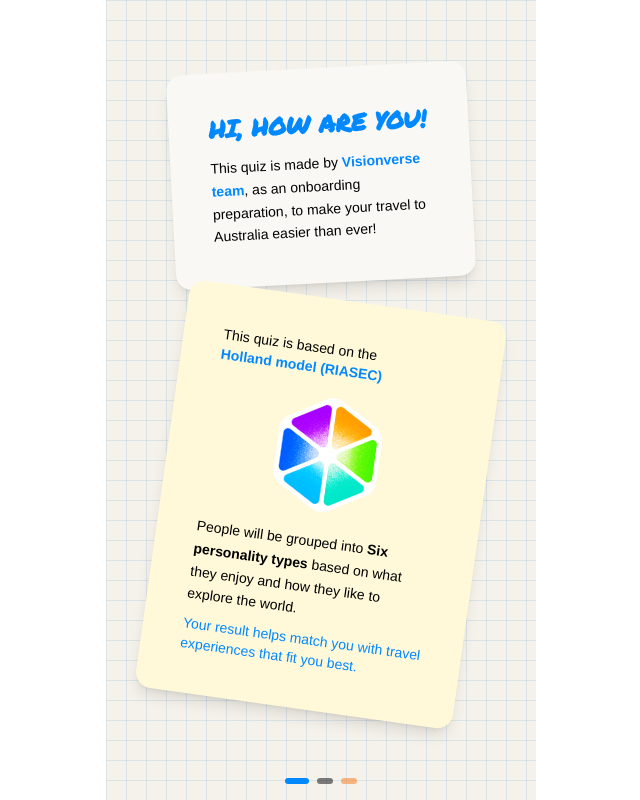
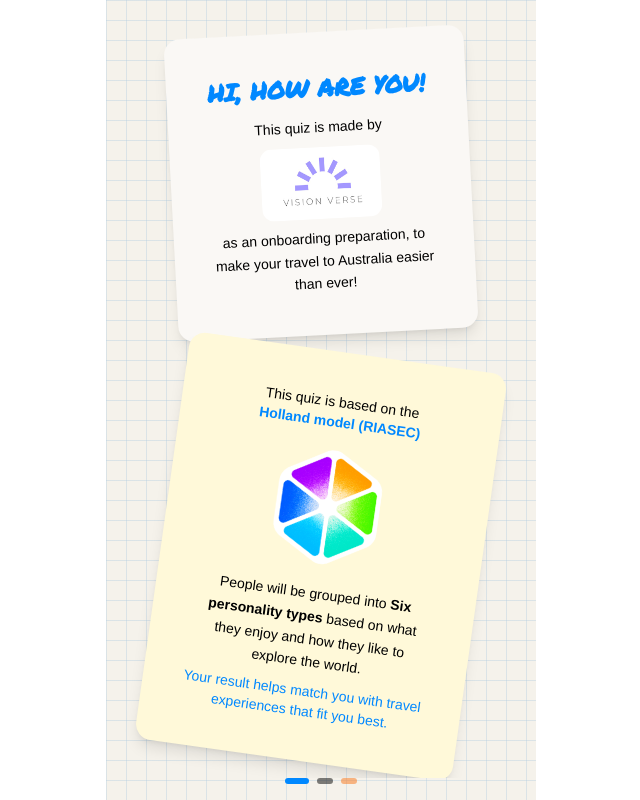
Before and after one commit to Kloswasa/psychology-quiz-new, a Next.js app in the folder psychology-quiz/: page /intro in a window 1280 px wide. Shown: the whole page, without its empty margins (319-959 px from the left). Built offline with nearby package versions, Linux system fonts and the light colour scheme.

Commit message:
animation implementation

```diff
--- a/psychology-quiz/components/IntroCarousel.tsx
+++ b/psychology-quiz/components/IntroCarousel.tsx
@@ -50,13 +50,13 @@ export function IntroCarousel() {
           style={{ transform: `translateX(-${pageIndex * 100}%)` }}
         >
           <div className="h-full w-full flex-shrink-0">
-            <IntroPage1 />
+            <IntroPage1 isActive={pageIndex === 0} />
           </div>
           <div className="h-full w-full flex-shrink-0">
-            <IntroPage2 />
+            <IntroPage2 isActive={pageIndex === 1} />
           </div>
           <div className="h-full w-full flex-shrink-0">
-            <IntroPage3 />
+            <IntroPage3 isActive={pageIndex === 2} />
           </div>
         </div>
       </div>
--- a/psychology-quiz/components/TravelerResult.tsx
+++ b/psychology-quiz/components/TravelerResult.tsx
@@ -229,9 +229,9 @@ export default function TravelerResult({
               />
             ) : null}
           </div>
-          <p className="p-5 text-sm leading-relaxed text-neutral-900">
+          {/* <p className="p-5 text-sm leading-relaxed text-neutral-900">
             {description}
-          </p>
+          </p>*/}
         </section>
 
         {/* Save and Share section */}
--- a/psychology-quiz/components/intro/IntroPage1.tsx
+++ b/psychology-quiz/components/intro/IntroPage1.tsx
@@ -1,32 +1,54 @@
 'use client';
 
-export function IntroPage1() {
+import { motion } from 'framer-motion';
+
+const cardVariants = {
+  hiddenLeft: { opacity: 0, x: -80 },
+  hiddenRight: { opacity: 0, x: 80 },
+  visible: (rotate: number) => ({
+    opacity: 1,
+    x: 0,
+    rotate,
+    transition: { duration: 0.5, ease: 'easeOut' as const },
+  }),
+};
+
+type IntroPage1Props = { isActive?: boolean };
+
+export function IntroPage1({ isActive = false }: IntroPage1Props) {
   return (
     <div className="flex flex-col items-center justify-center min-h-full px-6 py-8 overflow-y-auto">
       {/* Upper card – stacked, centered */}
-      <div
+      <motion.div
         className="w-full max-w-[300px] rounded-2xl bg-[#faf8f5] shadow-lg p-6 py-10 sm:p-10 mb-6"
-        style={{ transform: 'rotate(-3deg)' }}
+        initial="hiddenLeft"
+        animate={isActive ? 'visible' : 'hiddenLeft'}
+        variants={cardVariants}
+        custom={-3}
       >
         <h2
-          className="text-2xl font-bold text-[#0088ff] mb-3"
+          className="text-2xl font-bold text-[#0088ff] mb-3 text-center"
           style={{ fontFamily: 'var(--font-permanent-marker), cursive' }}
         >
           HI, HOW ARE YOU!
         </h2>
-        <p className="text-sm text-black leading-relaxed">
+        <p className="text-sm text-black leading-relaxed text-center">
           This quiz is made by{' '}
-          <span className="font-bold text-[#0088ff]">Visionverse team</span>, as an
+          <img src="intro/visionverse-logo.png" alt="Visionverse team" className="w-30 h-18 mx-auto my-2 rounded-xl" />as an
           onboarding preparation, to make your travel to Australia easier than ever!
         </p>
-      </div>
+      </motion.div>
 
       {/* Lower card – continues below upper, centered */}
-      <div
+      <motion.div
         className="w-full max-w-[320px] -mt-2 rounded-2xl bg-[#FFF9D9] p-6 sm:p-7 md:p-10 shadow-lg max-h-[55vh] overflow-y-auto"
-        style={{ transform: 'rotate(8deg)' }}
+        initial="hiddenRight"
+        animate={isActive ? 'visible' : 'hiddenRight'}
+        variants={cardVariants}
+        custom={8}
+        transition={{ duration: 0.5, ease: 'easeOut' as const, delay: isActive ? 0.2 : 0 }}
       >
-        <p className="text-sm text-black mb-3">
+        <p className="text-sm text-black mb-3 text-center">
           This quiz is based on the{' '}
           <br /><span className="font-bold text-[#0088ff]">Holland model (RIASEC)</span><br />
         </p>
@@ -37,15 +59,15 @@ export function IntroPage1() {
             className="w-20 h-20 sm:w-24 sm:h-24 md:w-[120px] md:h-[120px] object-contain"
           />
         </div>
-        <p className="text-sm text-black leading-relaxed">
+        <p className="text-sm text-black leading-relaxed text-center">
           People will be grouped into{' '}
           <span className="font-bold">Six personality types</span> based on what they
           enjoy and how they like to explore the world.
         </p>
-        <p className="text-sm text-[#0088ff] font-medium mt-2">
+        <p className="text-sm text-[#0088ff] font-medium mt-2 text-center">
           Your result helps match you with travel experiences that fit you best.
         </p>
-      </div>
+      </motion.div>
     </div>
   );
 }
--- a/psychology-quiz/components/intro/IntroPage2.tsx
+++ b/psychology-quiz/components/intro/IntroPage2.tsx
@@ -1,10 +1,42 @@
 'use client';
 
-export function IntroPage2() {
+import { useEffect, useState } from 'react';
+import { motion } from 'framer-motion';
+
+const cardVariants = {
+  hiddenLeft: { opacity: 0, x: -80 },
+  hiddenRight: { opacity: 0, x: 80 },
+  visible: (rotate: number) => ({
+    opacity: 1,
+    x: 0,
+    rotate,
+    transition: { duration: 0.5, ease: 'easeOut' as const },
+  }),
+};
+
+
+type IntroPage2Props = { isActive?: boolean };
+
+export function IntroPage2({ isActive = false }: IntroPage2Props) {
+  const [hasImageShown, setHasImageShown] = useState(false);
+
+  useEffect(() => {
+    if (isActive && !hasImageShown) {
+      const t = setTimeout(() => setHasImageShown(true), 900);
+      return () => clearTimeout(t);
+    }
+  }, [isActive, hasImageShown]);
+
   return (
     <div className="flex flex-col min-h-full px-10 py-6 overflow-y-auto items-center justify-center">
       {/* Blue block – How to play */}
-      <div className="w-full  bg-[#0088ff] p-6 pb-8 text-white">
+      <motion.div
+        className="w-full  bg-[#0088ff] p-6 pb-8 text-white"
+        initial="hiddenLeft"
+        animate={isActive ? 'visible' : 'hiddenLeft'}
+        variants={cardVariants}
+        custom={-3}
+      >
         <h2
           className="text-2xl font-bold mb-3 text-center"
           style={{ fontFamily: 'var(--font-permanent-marker), cursive' }}
@@ -22,17 +54,35 @@ export function IntroPage2() {
           </div>
 
         </div>
-      </div>
+      </motion.div>
 
       {/* Orange block – be yourself */}
-      <div className="w-full  bg-[#FFB200] mt-12 pt-6 px-6 pb-8 relative">
-        <img src="/intro/buself.png"
-        alt="Arrow up" className="absolute -top-6 left-1/2 -translate-x-1/2" style={{ transform: 'rotate(-8deg)' }} />
+      <motion.div
+        className="w-full  bg-[#FFB200] mt-12 pt-6 px-6 pb-8 relative"
+        initial="hiddenRight"
+        animate={isActive ? 'visible' : 'hiddenRight'}
+        variants={cardVariants}
+        custom={8}
+        transition={{ duration: 0.5, ease: 'easeOut' as const, delay: isActive ? 0.2 : 0 }}
+      >
         <p className="text-white text-center text-sm mt-6 " >
           It is the golden rule to play this quiz, more intuition you use, the best
           result it be.
         </p>
-      </div>
+        <motion.img
+          src="/intro/buself.png"
+          alt="Be yourself"
+          className="absolute -top-8 left-1/2"
+          style={{ transform: 'translateX(-50%) rotate(-6deg)' }}
+          initial={{ opacity: 0 }}
+          animate={{ opacity: isActive ? 1 : 0 }}
+          transition={{
+            duration: hasImageShown ? 0 : 0.4,
+            ease: 'easeOut' as const,
+            delay: hasImageShown ? 0 : 0.6,
+          }}
+        />
+      </motion.div>
     </div>
   );
 }
--- a/psychology-quiz/components/intro/IntroPage3.tsx
+++ b/psychology-quiz/components/intro/IntroPage3.tsx
@@ -1,15 +1,33 @@
 'use client';
 
 import { useRouter } from 'next/navigation';
+import { motion } from 'framer-motion';
 
-export function IntroPage3() {
+const fadeInUp = {
+  hidden: { opacity: 0, y: 24 },
+  visible: (i: number) => ({
+    opacity: 1,
+    y: 0,
+    transition: { duration: 0.45, ease: 'easeOut' as const, delay: i * 0.12 },
+  }),
+};
+
+type IntroPage3Props = { isActive?: boolean };
+
+export function IntroPage3({ isActive = false }: IntroPage3Props) {
   const router = useRouter();
 
   return (
     <div className="flex flex-col items-center justify-center min-h-screen">
     <div className="flex flex-col items-center justify-center py-6  bg-white mx-8 my-6">
       {/* Header */}
-      <div className="text-center mb-4">
+      <motion.div
+        className="text-center mb-4"
+        initial="hidden"
+        animate={isActive ? 'visible' : 'hidden'}
+        variants={fadeInUp}
+        custom={0}
+      >
         <h2
           className="text-2xl font-bold text-[#0088ff]"
           style={{ fontFamily: 'var(--font-permanent-marker), cursive' }}
@@ -19,10 +37,16 @@ export function IntroPage3() {
         <p className="text-sm text-black mt-1">
           Your personal travel style <br/> with a handy information!
         </p>
-      </div>
+      </motion.div>
 
       {/* Orange panel + sample card */}
-      <div className="  bg-[#FFB200] p-4 pb-6 mx-[-1rem]">
+      <motion.div
+        className="  bg-[#FFB200] p-4 pb-6 mx-[-1rem]"
+        initial="hidden"
+        animate={isActive ? 'visible' : 'hidden'}
+        variants={fadeInUp}
+        custom={1}
+      >
         <div className="bg-white rounded-xl p-3 shadow-md flex gap-3">
           <div className="relative w-20 h-20 rounded-lg overflow-hidden shrink-0 bg-gradient-to-br from-blue-400 to-blue-600">
             <img
@@ -53,12 +77,24 @@ export function IntroPage3() {
           <div className="w-2 h-2 rounded-full bg-gray-300" />
           <div className="w-2 h-2 rounded-full bg-gray-300" />
         </div>
-      </div>
+      </motion.div>
 
       {/* CTA */}
       {/* Full-width dashed divider */}
-      <div className="mt-1 -mx-4 border-t-2 border-dashed border-[#0088ff]/50" />
-      <div className="text-center pt-4">
+      <motion.div
+        className="mt-1 -mx-4 border-t-2 border-dashed border-[#0088ff]/50"
+        initial="hidden"
+        animate={isActive ? 'visible' : 'hidden'}
+        variants={fadeInUp}
+        custom={2}
+      />
+      <motion.div
+        className="text-center pt-4"
+        initial="hidden"
+        animate={isActive ? 'visible' : 'hidden'}
+        variants={fadeInUp}
+        custom={3}
+      >
         <p className="text-sm text-[#0088ff] mb-3">If you ready, then shall we</p>
         <button
           type="button"
@@ -73,7 +109,7 @@ export function IntroPage3() {
         >
           &quot;LET&apos;S WANDER IN DOWN UNDER&quot;
         </p>
-      </div>
+      </motion.div>
     </div>
     </div>
   );
--- a/psychology-quiz/package.json
+++ b/psychology-quiz/package.json
@@ -14,6 +14,7 @@
   },
   "dependencies": {
     "@prisma/client": "^6.19.2",
+    "framer-motion": "^12.34.3",
     "next": "16.1.4",
     "prisma": "^6.19.2",
     "react": "19.2.3",
```
Also changed, not shown: psychology-quiz/public/intro/visionverse-logo.png (added).
